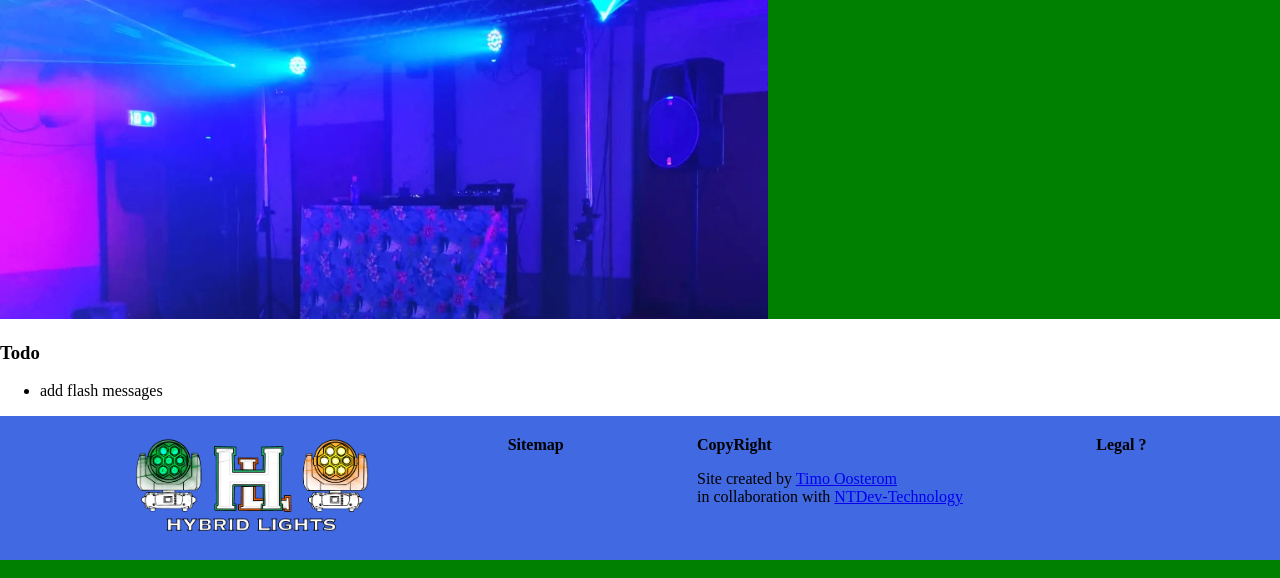
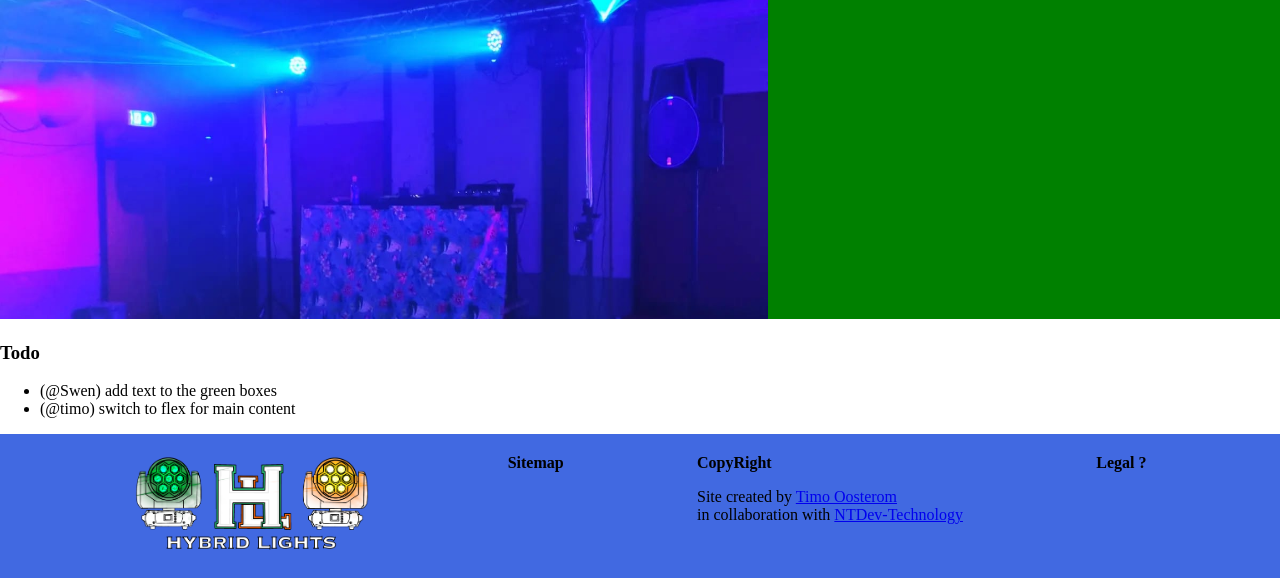
Before and after one commit to Tommie1236/hybridlights, a Flask app: page /en-us/index.html in a window 1280 px wide. Shown: the part 1117-1695 px from the top of the page. Run offline with Flask 3, Linux system fonts and the light colour scheme.

Commit message:
updated todo

```diff
--- a/templates/en-us/index.html
+++ b/templates/en-us/index.html
@@ -33,6 +33,7 @@
 </div>
 <h3>Todo</h3>
 <ul>
-    <li>add flash messages</li>
+    <li>(@Swen) add text to the green boxes</li>
+    <li>(@timo) switch to flex for main content</li>
 </ul>
 {% endblock %}
```
